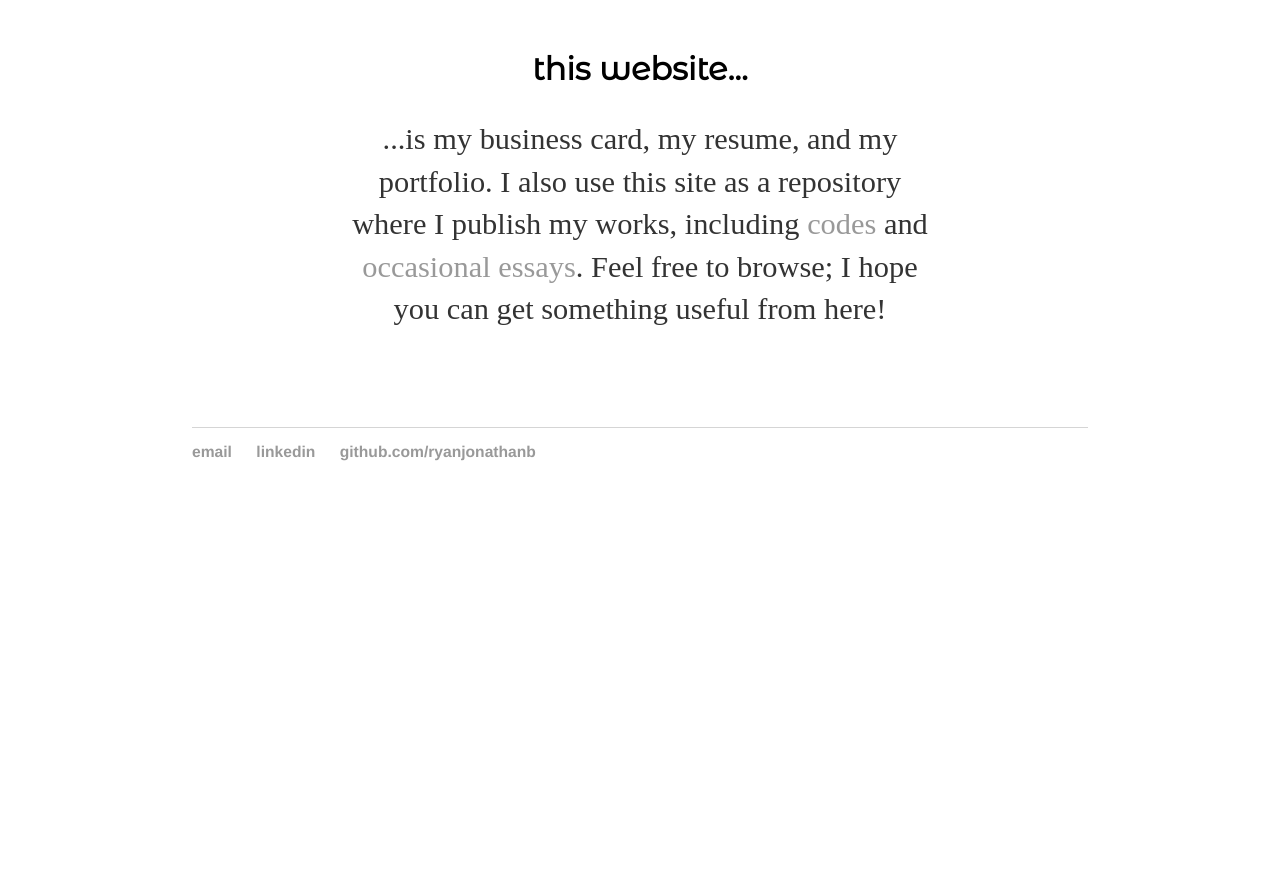
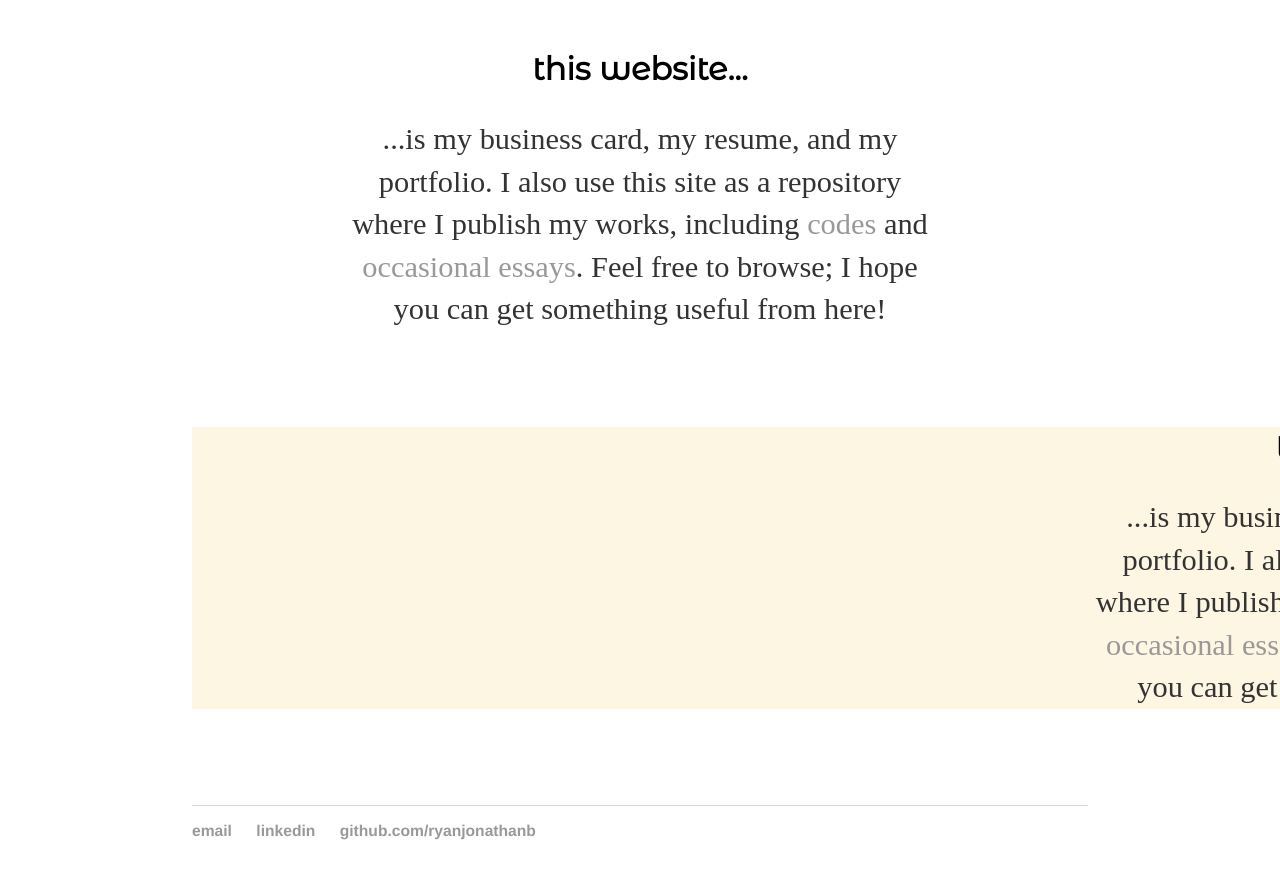
Before and after one commit to ryanjonathanb/ryanjonathanb.github.io, a Jekyll site: the page built from index.html, in a window 1280 px wide and 900 px high, scrolled down 1687 px. Shown: the top 879 px of the window. Built offline with Jekyll 4.4.1, drawn with Linux system fonts in a browser that asks for light colours; some web fonts are replaced; before the commit the page ends 2208 px from its top, so only the background shows below that.

Commit message:
coba warna

```diff
--- a/index.html
+++ b/index.html
@@ -27,3 +27,8 @@ title: ryanjonathanb
 		<h2 class="homepage">this website...</h2>
 		<p class="homepage">...is my business card, my resume, and my portfolio. I also use this site as a repository where I publish my works, including <a href="">codes</a> and <a href="/writings">occasional essays</a>. Feel free to browse; I hope you can get something useful from here!</p>
 	</div>
+
+	<div id="homepage" style="background-color: #fdf6e3; padding-left: 100%; padding right: 100%;">
+		<h2 class="homepage">this website...</h2>
+		<p class="homepage">...is my business card, my resume, and my portfolio. I also use this site as a repository where I publish my works, including <a href="">codes</a> and <a href="/writings">occasional essays</a>. Feel free to browse; I hope you can get something useful from here!</p>
+	</div>
```
